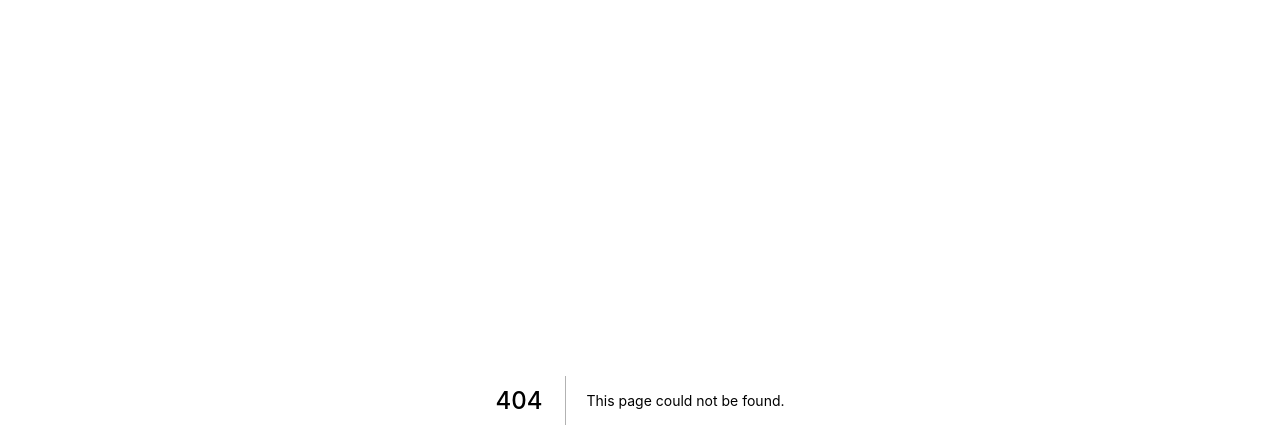
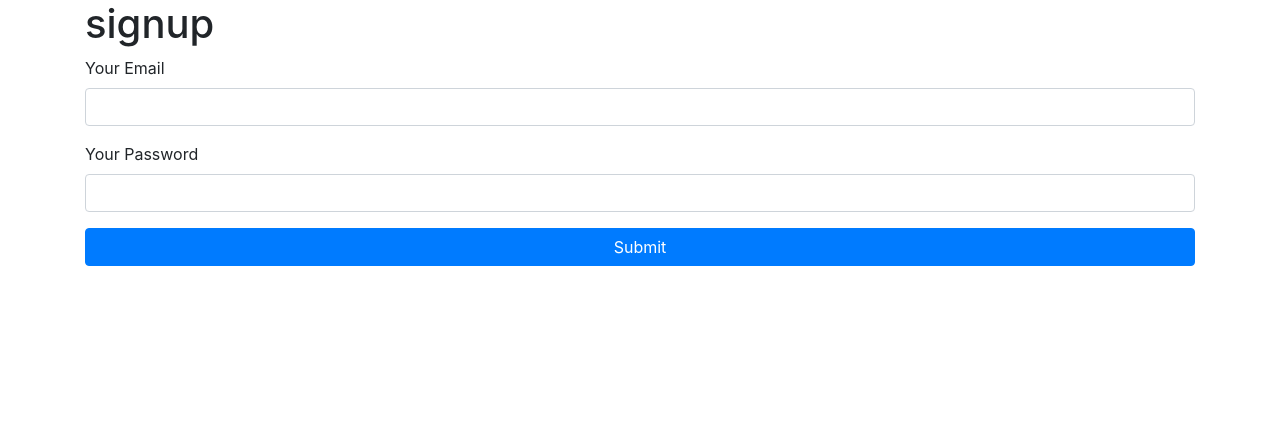
Before and after one commit to M-adeelnasir/microservices-app, a Next.js app in the folder client/: page /auth/signup in a window 1280 px wide. Before the commit this address had no page. Shown: the top 448 px of the page. Built offline with nearby package versions, Linux system fonts and the light colour scheme.

Commit message:
signup form

```diff
--- a/client/pages/_app.js
+++ b/client/pages/_app.js
@@ -7,8 +7,6 @@ export default ({ Component, pageProps }) => {
             <link rel="stylesheet" href="https://cdn.jsdelivr.net/npm/bootstrap@4.4.1/dist/css/bootstrap.min.css" integrity="sha384-Vkoo8x4CGsO3+Hhxv8T/Q5PaXtkKtu6ug5TOeNV6gBiFeWPGFN9MuhOf23Q9Ifjh" crossorigin="anonymous" />
         </Head>
 
-
-
         <Component {...pageProps} />
     </>)
 }
--- /dev/null
+++ b/client/pages/auth/signup.js
@@ -0,0 +1,30 @@
+import React, { useState, useEffect } from 'react'
+
+
+const signup = () => {
+    const [email, setEmail] = useState("")
+    const [password, setPassword] = useState("")
+
+
+
+    return (
+        <>
+            <div className="container w-100">
+                <h1>signup</h1>
+                <form >
+                    <div className="form-group">
+                        <label htmlFor="email">Your Email</label>
+                        <input type="text" className="form-control" value={email} onChange={(e) => setEmail(e.target.value)} />
+                    </div>
+                    <div className="form-group">
+                        <label htmlFor="email">Your Password</label>
+                        <input type="password" className="form-control" value={password} onChange={(e) => setPassword(e.target.value)} />
+                    </div>
+                    <button className="btn btn-primary btn-block">Submit</button>
+                </form>
+            </div>
+        </>
+    )
+}
+
+export default signup
--- a/client/pages/index.js
+++ b/client/pages/index.js
@@ -1,6 +1,3 @@
-
-
-
 
 const index = () => {
     return (
```
